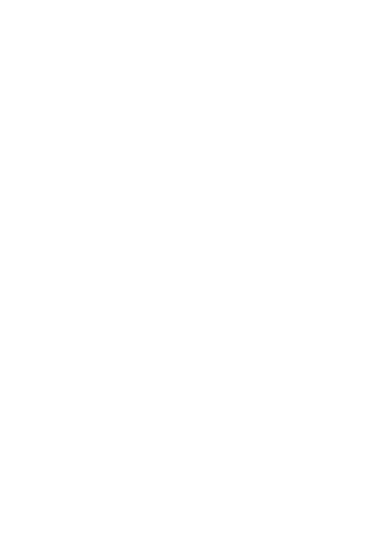
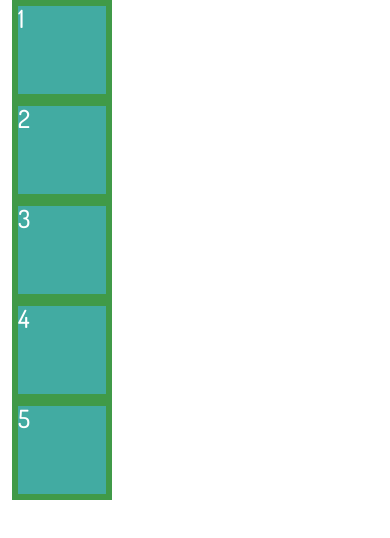
Before and after one commit to ibrahimlicefer/Lesson, a plain HTML site: page index.html in a window 390 px wide. Drawn offline with nearby package versions, Linux system fonts and the light colour scheme.

Commit message:
grayminibox

```diff
--- /dev/null
+++ b/_grayminibox.sass
@@ -0,0 +1,28 @@
+#grayminibox
+    .minibox
+        width: 150px
+        height: 150px
+        border: 2px solid #e0d0de
+        font-size: 25px
+        color: #26208f
+        transition: 3s
+        &:hover
+            height: 50px
+            width: 200px
+            border: 5px solid #302b92
+    @media screen and ( max-width: 600px )
+        .minibox
+            width: 120px
+            height: 120px
+            border: 3px solid #302b92
+            &:hover
+                border: 10px solid #302b92
+                height: 120px
+                width: 400px
+    @media screen and ( max-width: 400px )
+        .minibox
+            width: 100px
+            height: 100px
+            background-color: #42aba2
+            color: #ffff
+            border: 6px solid #409a48
--- a/index.html
+++ b/index.html
@@ -16,7 +16,41 @@
 </head>
 
 <body>
+    <header>
 
+    </header>
+
+    <main>
+        <section id="grayminibox">
+            <div class="container">
+                <div class="row">
+                    <div class="col-md-12">
+                        <div class="box">
+                            <div class="minibox">
+                                1
+                            </div>
+                            <div class="minibox">
+                                2
+                            </div>
+                            <div class="minibox">
+                                3
+                            </div>
+                            <div class="minibox">
+                                4
+                            </div>
+                            <div class="minibox">
+                                5
+                            </div>
+                        </div>
+                    </div>
+                </div>
+            </div>
+        </section>
+    </main>
+
+    <footer>
+
+    </footer>
 </body>
 
 </html>
--- a/style.sass
+++ b/style.sass
@@ -1 +1,2 @@
 @import main
+@import grayminibox
```
Also changed, not shown: style.css, 1 other file.
